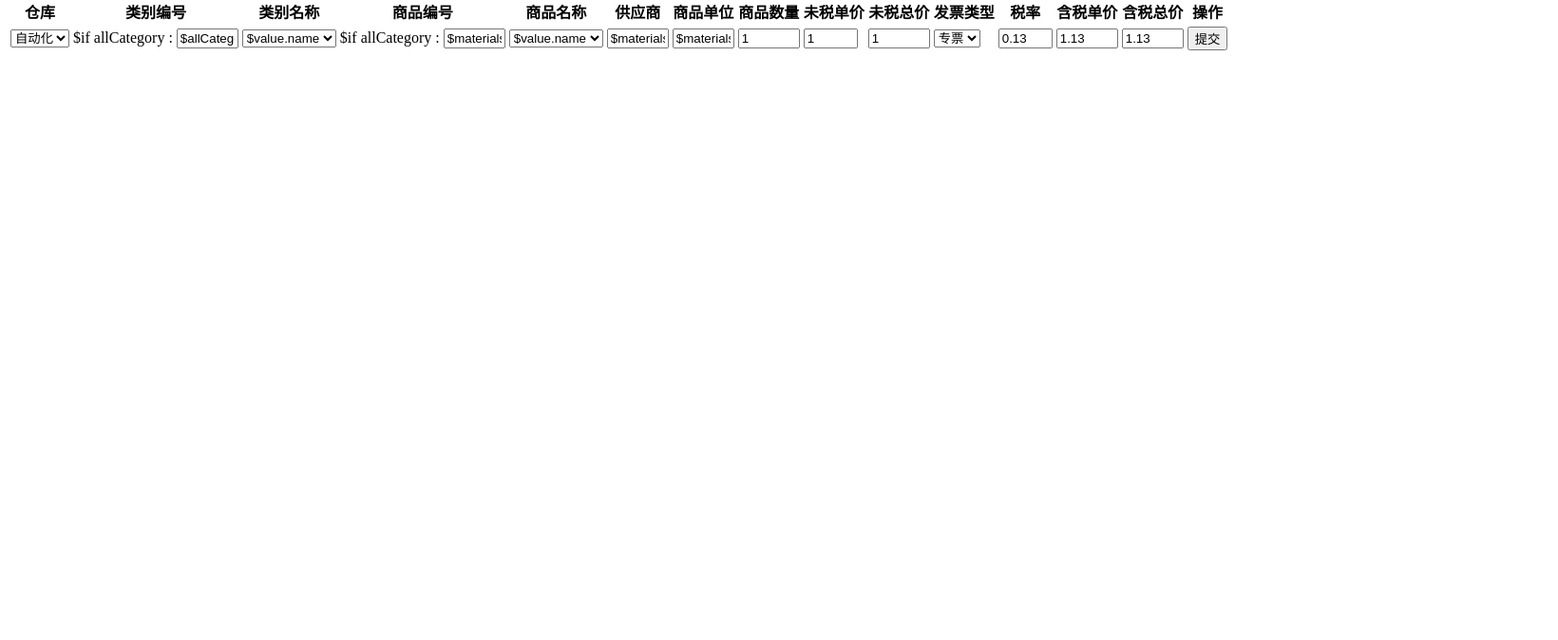
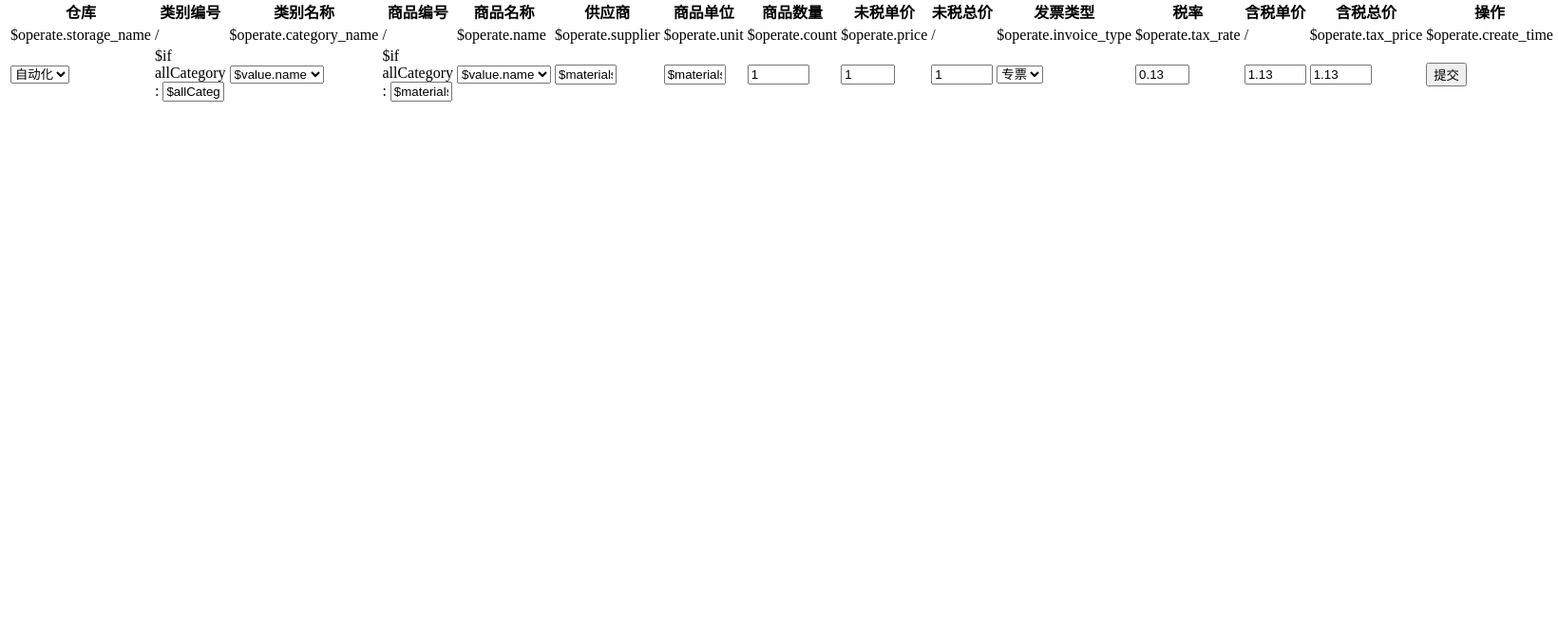
Before and after one commit to xuhuimin-9/kh_erp, a Python web app: template templates/inStorage.html in a window 1640 px wide. Shown: the part 126-800 px from the top of the page at 95% size. Run offline with Jinja, Linux system fonts and the light colour scheme; the template is opened without the code that fills it, so the values that code supplies are empty; some libraries are stand-ins or nearby versions.

Commit message:
入库功能模块显示最近5条入库记录
Signed-off-by: xuhuimin-9 <2469685617@qq.com>

```diff
--- a/main.py
+++ b/main.py
@@ -213,6 +213,7 @@
 
         first_category_id = 0
         materials = {}
+        recentOperate = {}
 
         # 获取第一个类别id
         value=db.select("material_category")
@@ -223,8 +224,11 @@
             # 获取第一个类别的所有商品信息
             materials=db.select("kh_material", where="category_id=$first_category_id", vars=locals())
 
+        # 最近入库的十条操作记录
+        recentOperate=db.select("material_in_storage_log", order="create_time DESC",limit=5, vars=locals())
+
         time.sleep(0.5)
-        return render.InStorage(list(allCategory),list(materials))
+        return render.InStorage(list(allCategory),list(materials),list(recentOperate))
 
     def POST(self):
         # 商品入库  1、如果库存有这个商品且价格一样的话，数量累加，但是之前的入库时间就乱了2、直接存库位里，能看到是啥时候入库的
--- a/templates/inStorage.html
+++ b/templates/inStorage.html
@@ -1,4 +1,4 @@
-$def with (allCategory,materials)
+$def with (allCategory,materials,recentOperate)
 
 <div class="container">
 	<div class="jumbotron">
@@ -29,6 +29,27 @@
 						</tr>
 					</thead>
 					<tbody>
+						$for operate in recentOperate:
+							<tr>
+								<td>$operate.storage_name</td>
+								<td>/</td>
+								<td>$operate.category_name</td>
+								<td>/</td>
+								<td>$operate.name</td>
+								<td>$operate.supplier</td>
+								<td>$operate.unit</td>
+								<td>$operate.count</td>
+								<td>$operate.price</td>
+								<td>/</td>
+								<td>$operate.invoice_type</td>
+								<td>$operate.tax_rate</td>
+								<td>/</td>
+								<td>$operate.tax_price</td>
+								<td>$operate.create_time</td>
+							</tr>
+
+
+
 						<tr>
 							<form name="inStorageInfo">
 								<td><select id="storageName">
```
